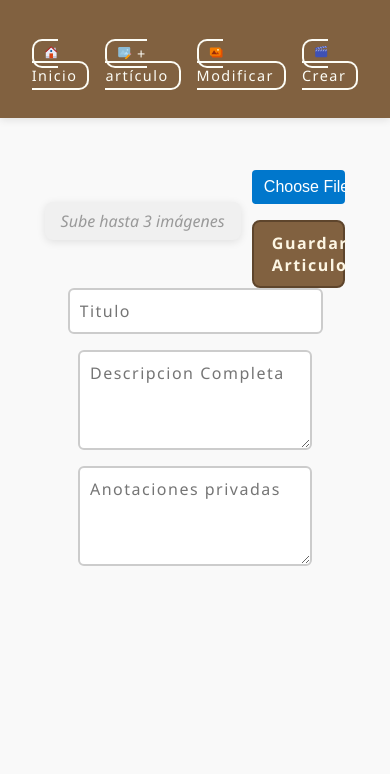
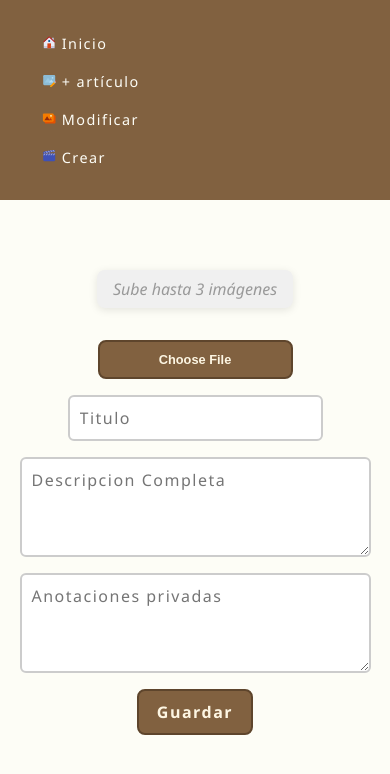
Before and after one commit to monica-tech75/catalogo-jose, a React (Vite) app: page /crearArticulo in a window 390 px wide. Shown: the top 774 px of the page. Built offline with nearby package versions, Linux system fonts and the light colour scheme.

Commit message:
Feat: Applied styles for mobile devices in home, createArticle and catalog page

```diff
--- a/src/componentes/CatalogForm.jsx
+++ b/src/componentes/CatalogForm.jsx
@@ -82,7 +82,7 @@ const CatalogForm = () => {
   onChange={handleImageUpload}
   style={{ marginBottom: '1rem' }}
  />
- <button type='submit'>Guardar Articulo</button>
+
     </div>
       </section>
 
@@ -119,6 +119,8 @@ const CatalogForm = () => {
       >
       </textarea>
 
+      <button type='submit'>Guardar</button>
+
       {successMessage && <p style={{ color: 'green' }}>{successMessage}</p>}
 
     </form>
--- a/src/index.css
+++ b/src/index.css
@@ -10,7 +10,7 @@
   --color-azul-hover: #005fa3;
   --color-verde-exito: #4caf50;
   --color-rojo-alerta: #f05c52;
-  --navbar-height: 120px;
+  --navbar-height: 160px;
 }
 
 *,
@@ -52,19 +52,6 @@ p {
   letter-spacing: 1.5px;
 }
 
-button {
-  font-size: 0.95rem;
-  padding: 0.5rem 1rem;
-  border-radius: 6px;
-  border: none;
-  cursor: pointer;
-  transition: all 0.3s ease;
-}
-
-button:hover {
-  transform: scale(1.03);
-}
-
 input[type="text"],
 select,
 textarea {
@@ -94,5 +81,11 @@ textarea {
 .layout-wrapper {
   padding-top: var(--navbar-height);
   height: 100vh;
-  background-color: #f9f9f9;
+  background-color: var(--color-blanco-hueso);
 }
+
+@media screen and (max-width: 600px) {
+  .layout-wrapper {
+    padding-top: 20px;
+  }
+}
--- a/src/pages/Catalogs.jsx
+++ b/src/pages/Catalogs.jsx
@@ -215,7 +215,7 @@ const Catalogs = () => {
            <h2 className='titulo-articulo'>{item.title}</h2>
            <div className="image-gallery">
               {imageUrls.map((url, index) => (
-                <img key={index} src={url} alt={`Imagen ${index + 1}`} style={{ width: '100px' }} />
+                <img key={index} src={url} alt={`Imagen ${index + 1}`} />
               ))}
             </div>
             <textarea
--- a/src/styles/catalog.css
+++ b/src/styles/catalog.css
@@ -1,6 +1,5 @@
 /* Estilo general del contenedor */
 .catalogs-container {
-    padding: 150px 40px 0 40px;
     background-color: var(--color-blanco-hueso);
     min-height: 100vh;
 }
@@ -165,11 +164,15 @@
 }
 
 /* Image del Articulo */
-.card img {
+
+
+.image-gallery img {
     width: 100%;
+    max-width: 100%;
     height: auto;
+    object-fit: cover;
     border-radius: 8px;
-    margin-bottom: 10px;
+    margin-bottom: 1rem;
 }
 
 .card p {
@@ -226,36 +229,18 @@
     border-radius: 6px;
 }
 
-
-
-.export-catalog button {
-    margin-top: 10px;
-    padding: 8px 12px;
-    background-color: #007bff;
-    color: white;
-    border: none;
-    border-radius: 4px;
-    cursor: pointer;
-}
-
-.export-catalog button:hover {
-    background-color: #0056b3;
-}
-
-@media print {
-    body * {
-        visibility: hidden;
+@media only screen and (max-width: 600px) {
+    .catalogs-container {
+        padding-top: 140px;
     }
 
-    #catalog-to-export,
-    #catalog-to-export * {
-        visibility: visible;
+    .gallery {
+        place-content: center;
+        padding-inline: 0;
+        padding-block: 1rem;
     }
 
-    #catalog-to-export {
-        position: absolute;
-        left: 0;
-        top: 0;
-        width: 100%;
+    .gallery .card {
+        margin-bottom: 1rem;
     }
 }
--- a/src/styles/catalogForm.css
+++ b/src/styles/catalogForm.css
@@ -1,10 +1,10 @@
 .form-articulo {
+    background-color: var(--color-blanco-hueso);
     padding-top: 50px;
     display: flex;
     flex-direction: column;
     align-items: center;
     justify-content: center;
-    background-color: #f9f9f9;
 }
 
 form .select-file {
@@ -28,14 +28,24 @@ form .buttons-form {
 
 .form-articulo input[type="file"]::file-selector-button {
     width: 100%;
+    background-color: #816140;
+    color: #FDF6E3;
+    border: 2px solid #5E452C;
+    padding: 10px 18px;
+    border-radius: 8px;
+    font-weight: 600;
     font-size: 1rem;
-    /* mantiene visible el botón */
-    padding: 8px 12px;
-    border: none;
-    background-color: #0077cc;
-    color: white;
-    border-radius: 4px;
     cursor: pointer;
+    transition: background-color 0.3s ease, transform 0.2s ease;
+}
+
+.form-articulo input[type="file"]::file-selector-button:hover {
+    background-color: #5E452C;
+    transform: scale(1.03);
+}
+
+.buttons-form button[type="submit"] {
+    font-size: 0.8rem;
 }
 
 form .image-preview-container {
@@ -100,20 +110,6 @@ form .image-placeholder {
     margin-bottom: 1rem;
 }
 
-.form-articulo button {
-    background-color: #0077cc;
-    color: white;
-    padding: 10px 16px;
-    border: none;
-    border-radius: 6px;
-    font-size: 1rem;
-    cursor: pointer;
-    transition: background-color 0.3s ease;
-}
-
-.form-articulo button:hover {
-    background-color: #005fa3;
-}
 
 .form-articulo button a {
     color: white;
@@ -122,9 +118,37 @@ form .image-placeholder {
 
 /* 📱 Responsive */
 @media (max-width: 600px) {
+    .form-articulo {
+        width: 100%;
+    }
+
+    form .select-file {
+        width: 100%;
+        gap: 2em;
+    }
+
+    form .image-preview-container {
+        flex-wrap: wrap;
+        margin-bottom: 0;
+    }
+
+    form .buttons-form {
+        width: 50%;
+    }
+
+    .form-articulo input[type="file"]::file-selector-button {
+        font-size: 0.8rem;
+    }
+
+    .buttons-form button[type="submit"] {
+        font-size: 0.8rem;
+        padding: 6px;
+        margin-bottom: 1rem;
+    }
 
     .form-articulo textarea {
         min-height: 100px;
+        width: 90%;
     }
 
     .form-articulo img {
--- a/src/styles/editArticle.css
+++ b/src/styles/editArticle.css
@@ -8,7 +8,6 @@
     flex-direction: column;
     justify-content: center;
     align-items: center;
-    padding-top: 10rem;
     padding-bottom: 1.5rem;
     background-color: #fdfdfd;
     border-radius: 12px;
@@ -80,7 +79,6 @@
 
 .custom-upload,
 button[type="submit"] {
-    display: inline-block;
     background-color: #816140;
     color: #FDF6E3;
     border: 2px solid #5E452C;
--- a/src/styles/exportar.css
+++ b/src/styles/exportar.css
@@ -196,4 +196,26 @@
     color: var(--color-blanco-hueso);
 }
 
-@media (max-width: 600px) {}
+@media print {
+    body * {
+        visibility: hidden;
+    }
+
+    #catalog-to-export,
+    #catalog-to-export * {
+        visibility: visible;
+    }
+
+    #catalog-to-export {
+        position: absolute;
+        left: 0;
+        top: 0;
+        width: 100%;
+    }
+}
+
+@media screen and (max-width: 600px) {
+    .dropdown-container {
+        margin-top: -140px;
+    }
+}
--- a/src/styles/navbar.css
+++ b/src/styles/navbar.css
@@ -5,7 +5,7 @@
     width: 100%;
     background-color: var(--color-madera-oscuro);
     color: var(--color-blanco-hueso);
-    padding: 1rem 4rem;
+    padding: 1rem 2rem;
     display: flex;
     justify-content: space-between;
     align-items: center;
@@ -18,10 +18,10 @@
 }
 
 .navbar ul {
-    list-style: none;
     display: flex;
-    gap: 1rem;
+    justify-content: center;
     padding-block: 1rem;
+    gap: 10px;
 }
 
 .navbar a {
@@ -46,11 +46,22 @@
 
 @media only screen and (max-width: 600px) {
     .navbar {
+        position: static;
+    }
+
+    .navbar ul {
+        width: 100%;
+        display: flex;
         flex-direction: column;
-        gap: 10px;
+        justify-content: center;
+        gap: 1em;
     }
 
     .navbar-left img {
         display: none;
     }
+
+    .navbar a {
+        border: none;
+    }
 }
```
Also changed, not shown: src/styles/createCatalog.css (+0 -10 lines).
